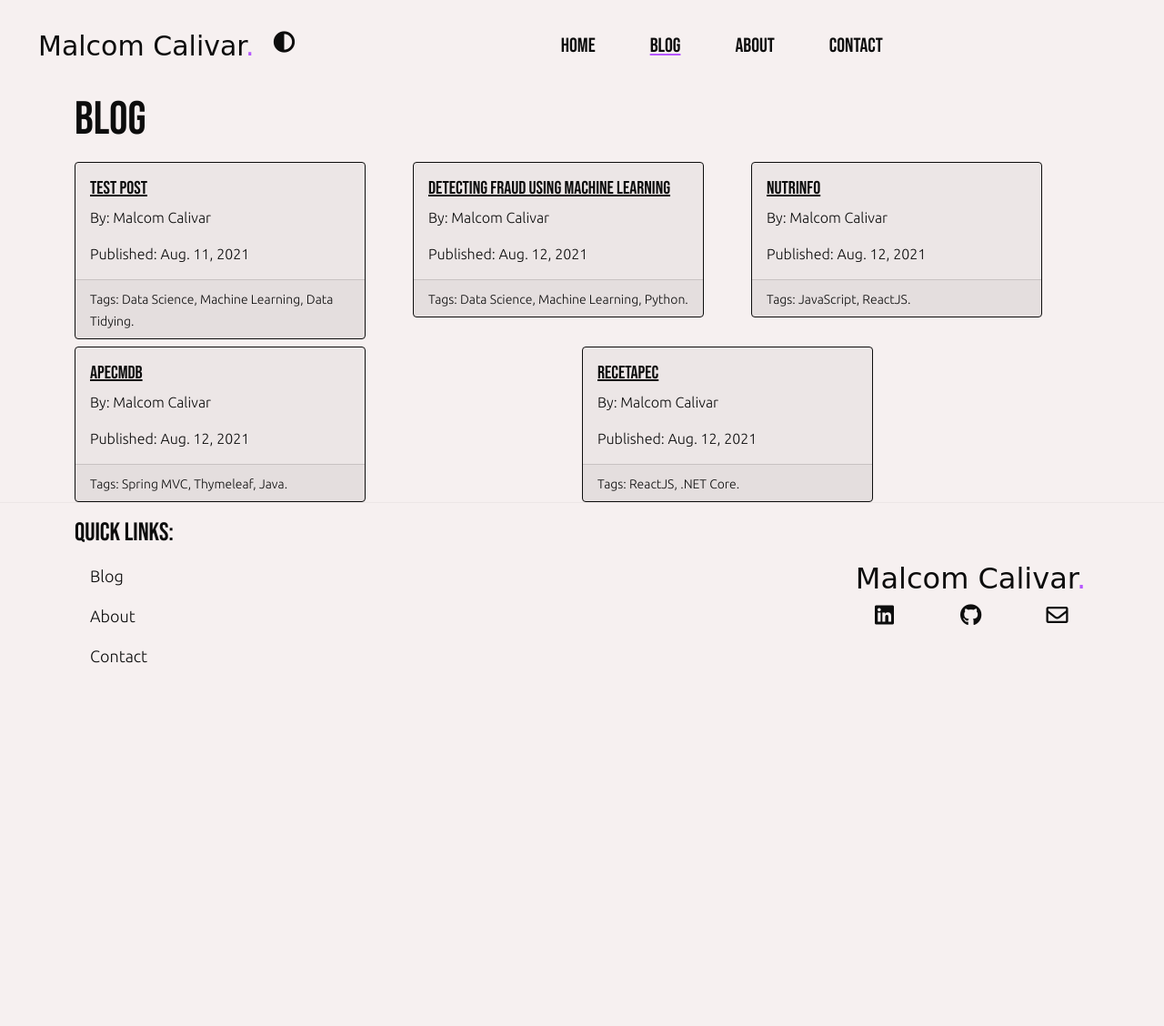
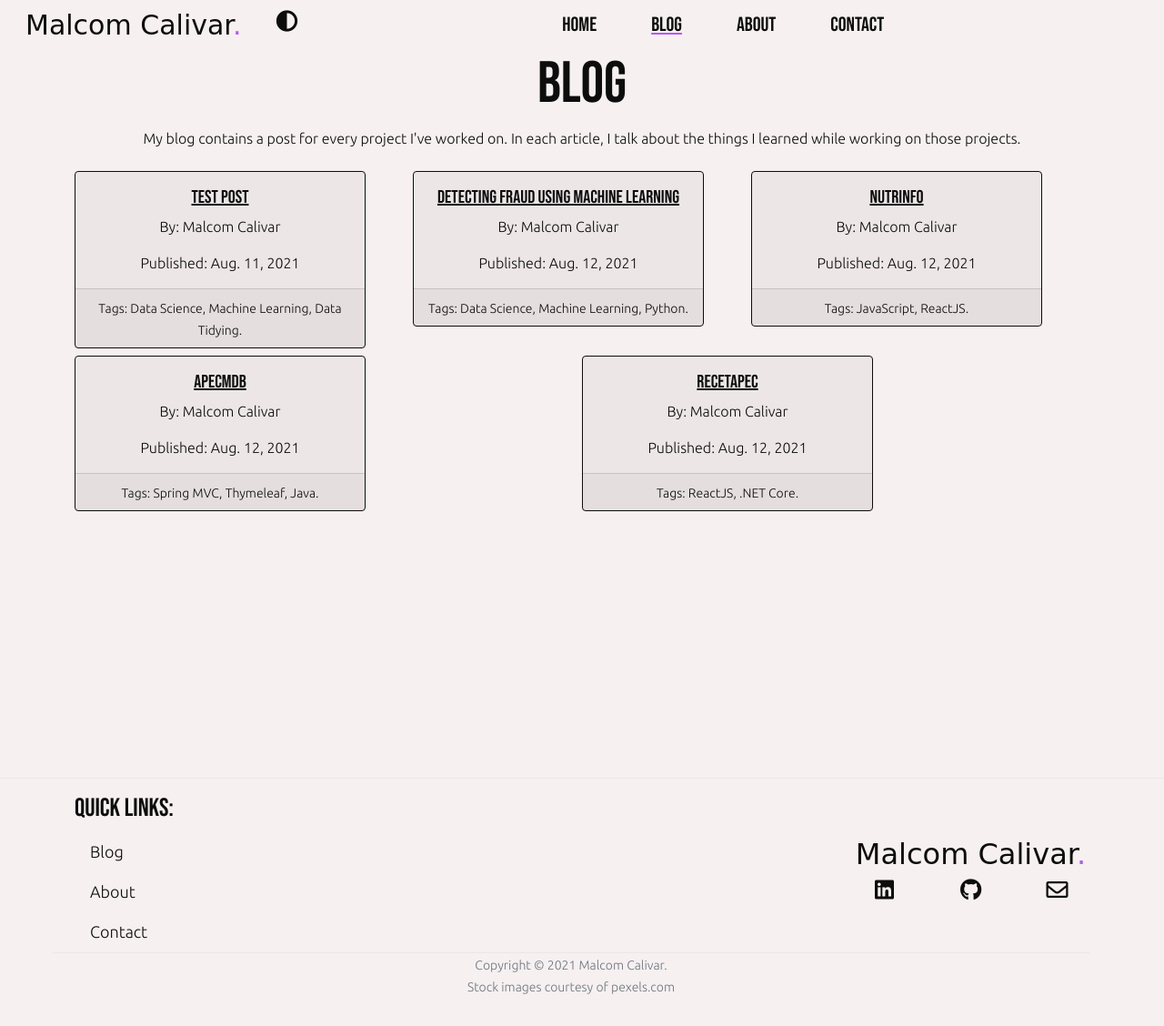
Before and after one commit to arkmalcom/portfolio-website, a Django app: page /blog/ in a window 1280 px wide. Shown: the whole page at 91% size. Before the commit the page ends 729 px from the top, so only its background shows below. Run offline with Django 3.2, Linux system fonts and the light colour scheme; data comes from the database, SQL or seed files in the repository; both versions use the stored data as it was after the commit; some libraries are stand-ins or nearby versions; some web fonts are replaced.

Commit message:
imagefield testing

```diff
--- a/blog/models.py
+++ b/blog/models.py
@@ -26,7 +26,8 @@ class Post(models.Model):
     body = RichTextField(blank=True)
     date_published = models.DateField(auto_now_add=True)
     repo_link = models.CharField(max_length=255, blank=True, null=True)
-    banner_img = models.CharField(max_length=255, blank=True, null=True)
+    banner_img = models.ImageField(upload_to="blog/banner_img", blank=True, null=True)
+    card_img = models.ImageField(upload_to="blog/card_img", blank=True, null=True)
     lang = models.CharField(max_length=2, choices=languages, default="EN")
     author = models.ForeignKey(Author, on_delete=models.CASCADE)
     tag = models.ManyToManyField(Tag)
--- a/blog/templates/blog/blog.html
+++ b/blog/templates/blog/blog.html
@@ -2,10 +2,14 @@
 {% load static %}
 
 {% block content %}
-<div class="container">
+<div class="container content-container text-center">
     <div class="row">
         <div class="col">
             <h1>Blog</h1>
+            <p>My blog contains a post for every project I've worked on.
+                In each article, I talk about the things I learned while working on those projects.
+
+            </p>
         </div>
     </div>
     <div class="row">
--- a/home/static/home/style.css
+++ b/home/static/home/style.css
@@ -92,6 +92,8 @@ html[data-theme="dark-theme"] {
     --font-accent: #959191;
 }
 
+
+
 html[data-theme="light-theme"] {
     --color-primary: #f6f0f0;
     --color-secondary: #ece6e6;
@@ -101,9 +103,20 @@ html[data-theme="light-theme"] {
     --font-accent: #6d6d6d;
 }
 /* General styles for all pages */
+.background-container-top{
+    background: rgba(0, 0, 0, .35);
+}
+.background-container-bottom{
+    background: rgba(0, 0, 0, .85);
+}
+
+.background-container {
+  color: #f6f0f0;
+}
+
 h1 {
     font-family: 'Bebas Neue', cursive;
-    font-size: max(4vw, 30px);
+    font-size: max(5vw, 36px);
 }
 
 h2, h3 {
@@ -142,6 +155,14 @@ a {
 
 a:hover, a:active, a:focus {
     color: var(--font-accent);
+}
+
+.tech-container i {
+    font-size: max(5vw, 30px);
+}
+
+.tech-container i:hover {
+    transform: scale(1.025);
 }
 
 /* Styles for nav bar and its inputs */
@@ -188,18 +209,25 @@ a:hover, a:active, a:focus {
     font-family: 'Style Script', cursive;
     font-size: 30px;
     text-align: center;
-    margin: .5em;
-    padding-left: .5em;
+}
+
+.bg-image-top {
+    background-image: url("/static/home/img/background.jpg");
+    background-repeat: no-repeat;
+    background-size: cover;
+}
+
+.bg-image-bottom {
+    background-image: url("/static/home/img/background-more.jpg");
+    background-repeat: no-repeat;
+    background-size: cover;
 }
 
 .content-container {
-    border: 2px solid var(--color-secondary);
-    border-radius: 15px;
-    padding: .5em;
-    margin-top: 1em;
-    margin-bottom: 1em;
-    box-shadow: 0px 0px 5px 2px var(--font-accent);
+    min-height: 100vh;
+    height: 100%;
 }
+
 
 /* Button styles */
 .btn-circle {
@@ -227,7 +255,7 @@ a:hover, a:active, a:focus {
     border-color: var(--color-accent);
     border-radius: 35px;
     height: 50px;
-    width: 250px;
+    width: 180px;
     font-family: 'Ubuntu', sans-serif;
     font-weight: bold;
     text-align: center;
--- a/home/templates/home/base.html
+++ b/home/templates/home/base.html
@@ -12,9 +12,9 @@
     {% endblock %}
 </head>
 <body>
-  <nav class="navbar navbar-expand-lg">
+  <nav class="navbar navbar-expand-lg pb-0 pt-0">
     <div class="container-fluid">
-      <a class="navbar-brand" href="{% url 'home' %}">Malcom Calivar<span style="color: var(--color-accent)">.</span></a>
+      <a class="navbar-brand px-3" href="{% url 'home' %}">Malcom Calivar<span style="color: var(--color-accent)">.</span></a>
       <button class="navbar-toggler" type="button" data-bs-toggle="collapse" data-bs-target="#navbarSupportedContent" aria-controls="navbarSupportedContent" aria-expanded="false" aria-label="Toggle navigation">
         <span class="navbar-toggler-icon"><i class="fas fa-bars"></i></span>
       </button>
@@ -52,7 +52,7 @@
     {% block content %}
 
     {% endblock %}
-    <footer>
+    <footer class="footer mt-auto">
         <div class="container">
             <div class="row">
                 <div class="col-md-3">
@@ -77,6 +77,14 @@
                         </div>
                     </div>
                 </div>
+                <div class="row w-100 text-center" style="border-top: 1px solid var(--color-secondary)">
+                  <div class="col">
+                    <small class="text-muted">Copyright © 2021 Malcom Calivar.</small>
+                    <p><small class="text-muted">Stock images courtesy of <a class="text-muted" style="font-size: 14px;" href="http://pexels.com">
+                      pexels.com
+                    </a></small></p>
+                  </div>
+                </div>
             </div>
         </div>
     </footer>
--- a/portfolio/settings.py
+++ b/portfolio/settings.py
@@ -125,7 +125,9 @@ USE_TZ = True
 # https://docs.djangoproject.com/en/3.2/howto/static-files/
 
 STATIC_URL = '/static/'
+MEDIA_URL = '/media/'
 STATIC_ROOT = '/home/arkmalcom/portfolio-website/static'
+MEDIA_ROOT = '/home/arkmalcom/portfolio-website/media'
 
 # Default primary key field type
 # https://docs.djangoproject.com/en/3.2/ref/settings/#default-auto-field
```
Also changed, not shown: home/templates/home/home.html (+60 -17 lines), blog/banner_img/cc-fraud-banner.jpg (added), blog/media/blog/cc-fraud-banner.jpg (added), blog/migrations/0002_auto_20210813_1544.py (added), db.sqlite3, home/static/home/img/background-more.jpg (added), 1 other file.
